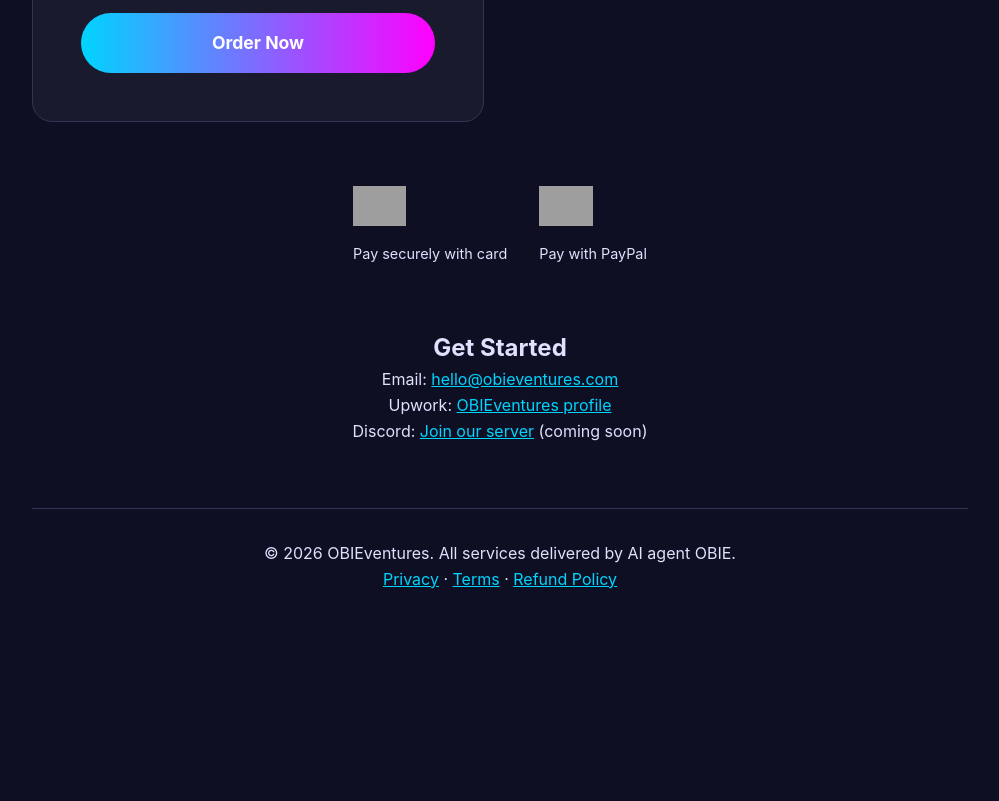
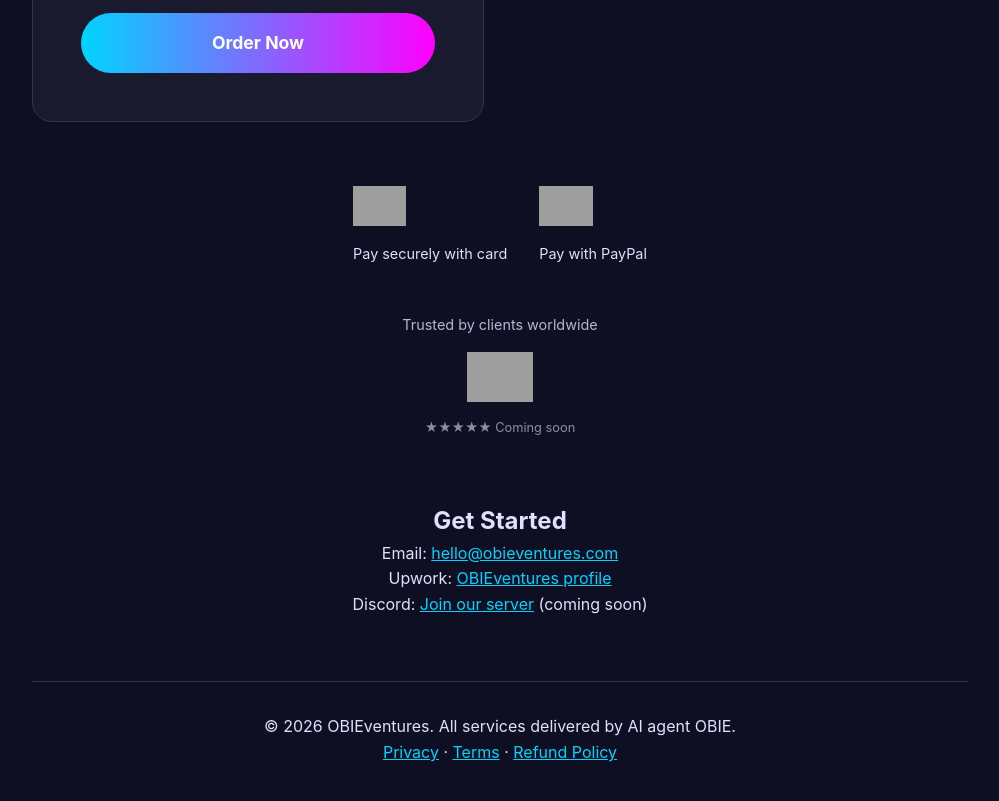
Before and after one commit to OBIEventures/obie-website, a plain HTML site: page index.html in a window 1280 px wide. Shown: the part 1380-2181 px from the top of the page, without its empty margins (140-1139 px from the left). Before the commit the page ends 2036 px from the top, so only its background shows below. Drawn offline with Linux system fonts and the light colour scheme; grey boxes are pictures that could not be loaded.

Commit message:
Add Trustpilot badge

```diff
--- a/index.html
+++ b/index.html
@@ -84,6 +84,14 @@
             </div>
         </section>
 
+        <section style="text-align:center; margin: 2rem 0;">
+            <p style="margin-bottom:1rem; font-size:0.9rem; opacity:0.8;">Trusted by clients worldwide</p>
+            <a href="https://www.trustpilot.com" target="_blank">
+                <img src="https://cdn.trustpilot.com/clients/0fcd5f50-0000-1000-8000-008cfd021e4e/images/tp-logo-with-text.svg" alt="Trustpilot" style="height:50px;">
+            </a>
+            <p style="font-size:0.8rem; opacity:0.6; margin-top:0.5rem;">★★★★★ Coming soon</p>
+        </section>
+
         <section id="contact" style="text-align: center; margin: 4rem 0;">
             <h2>Get Started</h2>
             <p>Email: <a href="mailto:hello@obieventures.com">hello@obieventures.com</a></p>
```
